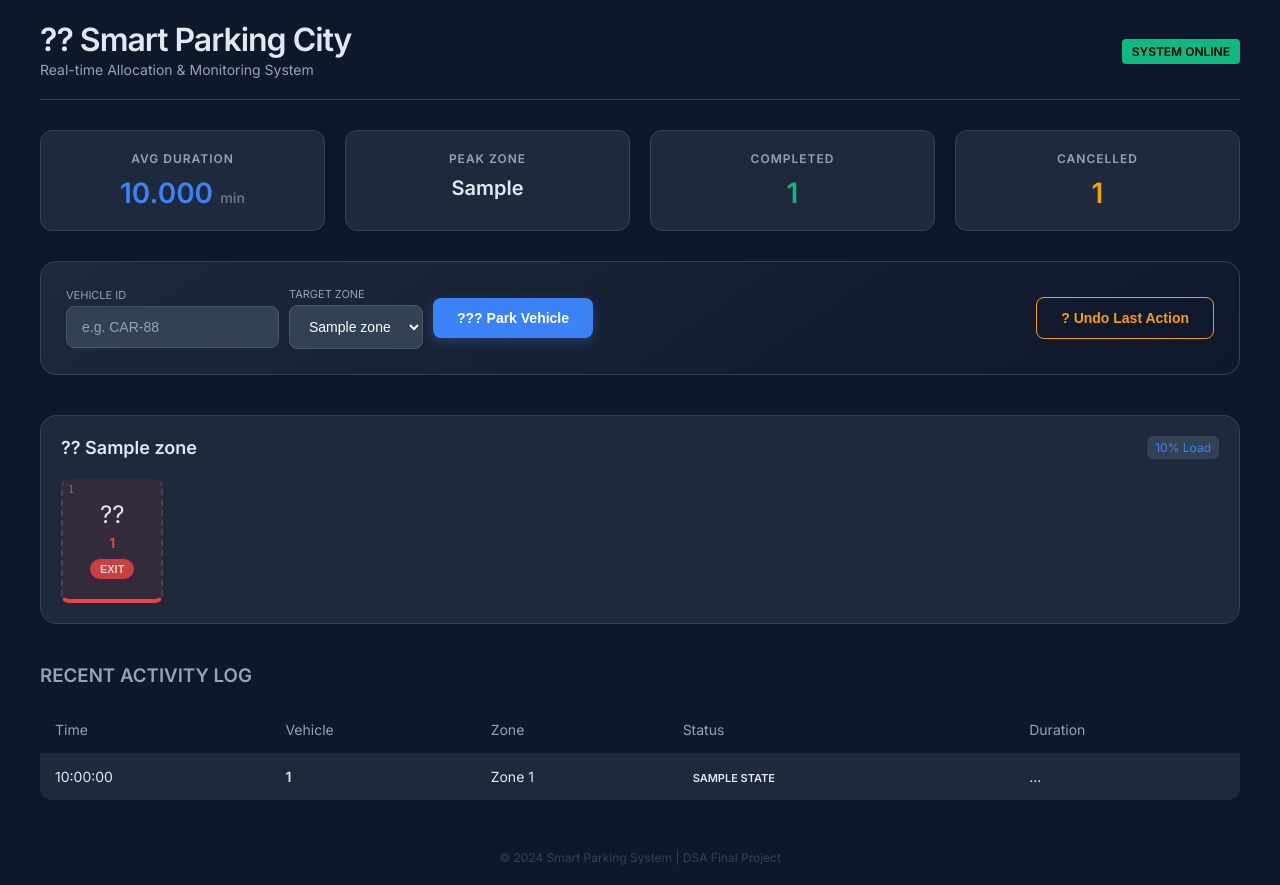
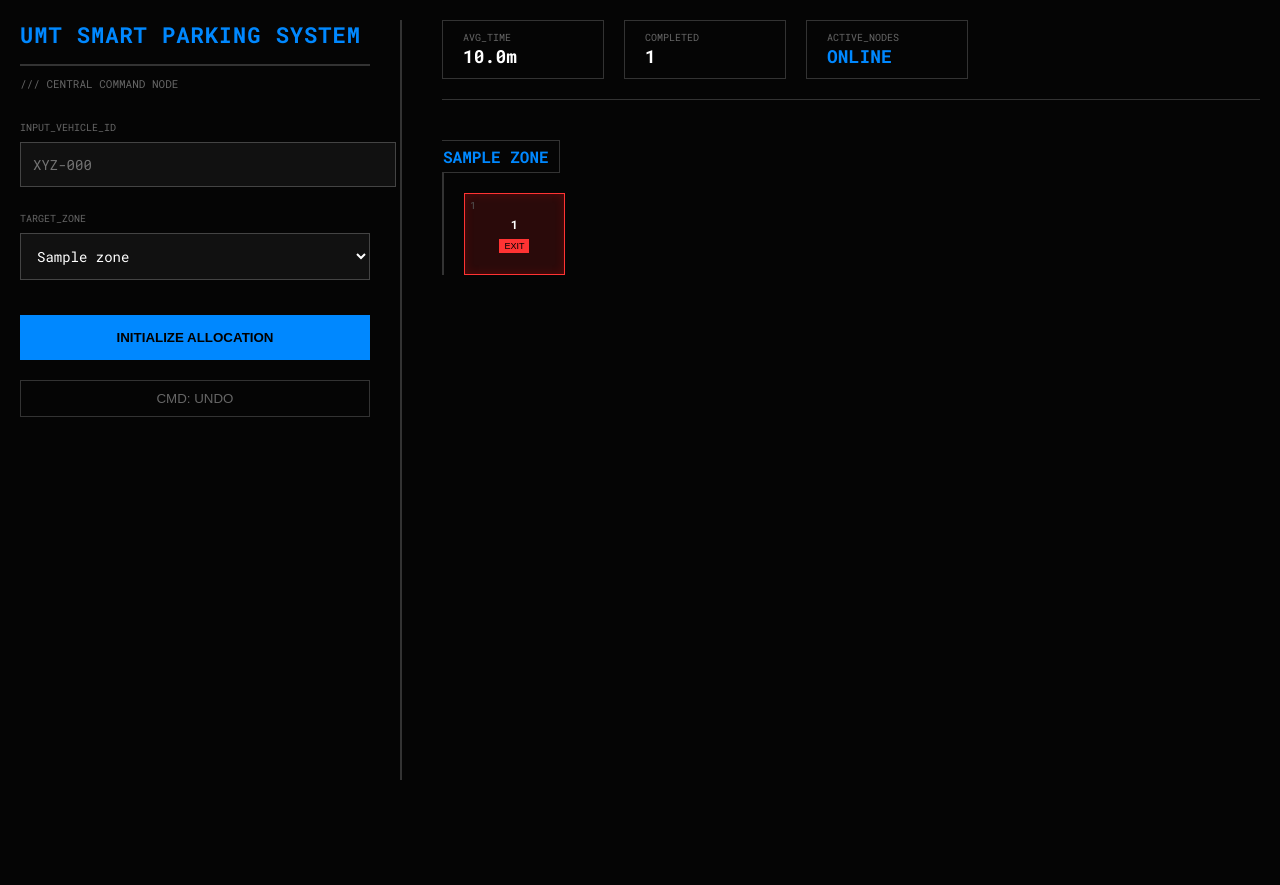
Before and after one commit to muhammadusman959/Smart-Parking-System, a Django app: template parking_gui/templates/dashboard.html in a window 1280 px wide. After the commit the page ends 780 px from the top, so only its background shows below. Run offline with Django 5.2, Linux system fonts and the light colour scheme; the template is opened without the code that fills it: most values are stand-ins (such as "Sample title", 1, 10 or a date in 2020); parts of the project's set-up code (start-up, migrations or seed data) failed here and were passed over.

Commit message:
Add files via upload

```diff
--- a/parking_gui/templates/dashboard.html
+++ b/parking_gui/templates/dashboard.html
@@ -3,269 +3,230 @@
 <head>
     <meta charset="UTF-8">
     <meta name="viewport" content="width=device-width, initial-scale=1.0">
-    <title>Smart Parking Command Center</title>
-    <link href="https://fonts.googleapis.com/css2?family=Inter:wght@300;400;600&display=swap" rel="stylesheet">
+    <title>UMT Smart Parking</title>
+    <link href="https://fonts.googleapis.com/css2?family=Roboto+Mono:wght@400;700&display=swap" rel="stylesheet">
     <style>
         :root {
-            --bg-color: #0f172a;
-            --card-bg: #1e293b;
-            --text-main: #e2e8f0;
-            --text-muted: #94a3b8;
-            --accent-blue: #3b82f6;
-            --accent-green: #10b981;
-            --accent-red: #ef4444;
-            --accent-orange: #f59e0b;
+            --bg-color: #050505;
+            --line-color: #333;
+            --node-free: #1a1a1a;
+            --node-occupied: #2a0a0a;
+            --accent-green: #00ff41;
+            --accent-red: #ff3333;
+            --accent-blue: #0088ff;
+            --text-color: #cccccc;
         }
 
         body {
-            font-family: 'Inter', sans-serif;
             background-color: var(--bg-color);
-            color: var(--text-main);
+            color: var(--text-color);
+            font-family: 'Roboto Mono', monospace;
             margin: 0;
             padding: 20px;
+            height: 100vh;
+            box-sizing: border-box;
+            display: flex;
+            gap: 40px;
+            overflow: hidden;
         }
 
-        .container {
-            max-width: 1200px;
-            margin: 0 auto;
+        /* --- LEFT COLUMN: CONTROL NODE --- */
+        .control-panel {
+            width: 350px;
+            display: flex;
+            flex-direction: column;
+            border-right: 2px solid var(--line-color);
+            padding-right: 30px;
         }
 
-        /* HEADER */
-        header {
+        .system-header {
+            font-size: 22px;
+            font-weight: bold;
+            color: var(--accent-blue);
+            margin-bottom: 10px;
+            text-transform: uppercase;
+            letter-spacing: 1px;
+            border-bottom: 2px solid var(--line-color);
+            padding-bottom: 15px;
+        }
+
+        .sub-header {
+            font-size: 11px;
+            color: #666;
+            margin-bottom: 30px;
+        }
+
+        .input-group { margin-bottom: 25px; }
+
+        label {
+            display: block;
+            font-size: 10px;
+            color: #666;
+            margin-bottom: 8px;
+            text-transform: uppercase;
+        }
+
+        input, select {
+            width: 100%;
+            background: #111;
+            border: 1px solid #444;
+            color: white;
+            padding: 12px;
+            font-family: 'Roboto Mono', monospace;
+            font-size: 14px;
+            outline: none;
+        }
+        input:focus, select:focus { border-color: var(--accent-blue); }
+
+        .btn-action {
+            width: 100%;
+            padding: 15px;
+            background: var(--accent-blue);
+            border: none;
+            color: black;
+            font-weight: bold;
+            cursor: pointer;
+            text-transform: uppercase;
+            margin-top: 10px;
+        }
+        .btn-action:hover { opacity: 0.9; }
+
+        .btn-undo {
+            width: 100%;
+            padding: 10px;
+            background: transparent;
+            border: 1px solid var(--line-color);
+            color: #666;
+            margin-top: 20px;
+            cursor: pointer;
+        }
+        .btn-undo:hover { border-color: var(--accent-red); color: var(--accent-red); }
+
+        /* --- RIGHT COLUMN: THE NETWORK GRID --- */
+        .grid-container {
+            flex: 1;
             display: flex;
-            justify-content: space-between;
-            align-items: center;
-            margin-bottom: 30px;
-            border-bottom: 1px solid #334155;
+            flex-direction: column;
+            overflow-y: auto;
+        }
+
+        .stats-row {
+            display: flex;
+            gap: 20px;
+            margin-bottom: 40px;
+            border-bottom: 1px solid var(--line-color);
             padding-bottom: 20px;
         }
-        h1 { margin: 0; font-weight: 600; letter-spacing: -1px; }
-        .subtitle { color: var(--text-muted); font-size: 14px; }
+        .stat-box {
+            border: 1px solid var(--line-color);
+            padding: 10px 20px;
+            min-width: 120px;
+        }
+        .stat-label { font-size: 10px; color: #666; }
+        .stat-val { font-size: 18px; font-weight: bold; color: white; }
 
-        /* STATS GRID */
-        .stats-grid {
-            display: grid;
-            grid-template-columns: repeat(auto-fit, minmax(200px, 1fr));
-            gap: 20px;
-            margin-bottom: 30px;
-        }
-        .stat-card {
-            background: var(--card-bg);
-            padding: 20px;
-            border-radius: 12px;
-            border: 1px solid #334155;
-            text-align: center;
-            box-shadow: 0 4px 6px -1px rgba(0, 0, 0, 0.1);
-        }
-        .stat-card h3 {
-            margin: 0;
-            font-size: 12px;
-            text-transform: uppercase;
-            letter-spacing: 1px;
-            color: var(--text-muted);
-        }
-        .stat-card p {
-            font-size: 28px;
-            font-weight: 700;
-            margin: 10px 0 0 0;
-            color: var(--text-main);
-        }
-        .stat-card.highlight p { color: var(--accent-blue); }
-
-        /* CONTROLS AREA */
-        .controls {
-            background: linear-gradient(145deg, #1e293b, #0f172a);
-            padding: 25px;
-            border-radius: 16px;
-            border: 1px solid #334155;
-            display: flex;
-            gap: 15px;
-            align-items: center;
-            margin-bottom: 40px;
-            flex-wrap: wrap;
-        }
-        input, select {
-            background: #334155;
-            border: 1px solid #475569;
-            color: white;
-            padding: 12px 15px;
-            border-radius: 8px;
-            outline: none;
-            font-size: 14px;
-        }
-        input::placeholder { color: #94a3b8; }
-
-        button {
-            padding: 12px 24px;
-            cursor: pointer;
-            border: none;
-            border-radius: 8px;
-            font-weight: 600;
-            transition: all 0.2s;
-            font-size: 14px;
-        }
-        .btn-park {
-            background: var(--accent-blue);
-            color: white;
-            box-shadow: 0 4px 12px rgba(59, 130, 246, 0.3);
-        }
-        .btn-park:hover { background: #2563eb; transform: translateY(-1px); }
-
-        .btn-undo {
-            background: transparent;
-            border: 1px solid var(--accent-orange);
-            color: var(--accent-orange);
-            margin-left: auto;
-        }
-        .btn-undo:hover { background: var(--accent-orange); color: white; }
-
-        /* ZONES LAYOUT */
-        .zones-container {
-            display: grid;
-            grid-template-columns: repeat(auto-fit, minmax(400px, 1fr));
-            gap: 25px;
-            margin-bottom: 40px;
-        }
-        .zone-box {
-            background: var(--card-bg);
-            border-radius: 16px;
-            padding: 20px;
-            border: 1px solid #334155;
-        }
-        .zone-header {
-            display: flex;
-            justify-content: space-between;
-            margin-bottom: 20px;
-            align-items: center;
-        }
-        .zone-title { font-size: 18px; font-weight: 600; display: flex; align-items: center; gap: 10px; }
-        .zone-badge {
-            background: #334155;
-            padding: 4px 8px;
-            border-radius: 6px;
-            font-size: 12px;
-            color: var(--accent-blue);
+        /* --- TREE/GRAPH VISUALS --- */
+        .zone-branch {
+            margin-bottom: 50px;
+            position: relative;
+            padding-left: 20px;
+            border-left: 2px solid var(--line-color);
         }
 
-        /* PARKING SLOTS */
-        .slot-grid {
+        .zone-title {
+            background: var(--bg-color);
+            padding: 5px 10px;
+            border: 1px solid var(--line-color);
+            display: inline-block;
+            margin-bottom: 20px;
+            color: var(--accent-blue);
+            font-weight: bold;
+            position: relative;
+            left: -32px;
+            text-transform: uppercase;
+        }
+
+        .node-cluster {
             display: grid;
             grid-template-columns: repeat(auto-fill, minmax(100px, 1fr));
             gap: 15px;
         }
-        .slot {
-            height: 120px;
-            border-radius: 8px;
+
+        .node {
+            height: 80px;
+            background: var(--node-free);
+            border: 1px solid var(--line-color);
             display: flex;
             flex-direction: column;
             justify-content: center;
             align-items: center;
             position: relative;
-            transition: 0.3s;
-            border-left: 2px dashed rgba(255,255,255,0.1);
-            border-right: 2px dashed rgba(255,255,255,0.1);
-            background: rgba(255,255,255,0.02);
+            transition: all 0.2s;
         }
 
-        /* FREE SLOT */
-        .slot.free {
-            border-bottom: 4px solid var(--accent-green);
-        }
-        .slot.free h4 { color: var(--accent-green); }
-
-        /* OCCUPIED SLOT */
-        .slot.occupied {
-            background: rgba(239, 68, 68, 0.1);
-            border-bottom: 4px solid var(--accent-red);
-        }
-        .slot.occupied strong { color: var(--accent-red); }
-
-        .slot-id {
+        /* Connector Line */
+        .node::before {
+            content: '';
             position: absolute;
-            top: 5px;
-            left: 5px;
-            font-size: 10px;
-            color: #64748b;
-            font-family: monospace;
+            left: -16px;
+            top: 50%;
+            width: 15px;
+            height: 1px;
+            background: var(--line-color);
+            display: none;
         }
 
-        .car-icon { font-size: 24px; margin-bottom: 5px; }
+        .node.occupied {
+            background: var(--node-occupied);
+            border-color: var(--accent-red);
+            box-shadow: inset 0 0 10px rgba(255, 0, 0, 0.2);
+        }
 
-        /* DEPART BUTTON */
-        .btn-depart {
+        .node.pulse {
+            border-color: var(--accent-green);
+            background: rgba(0, 255, 65, 0.1);
+            animation: flash 1.5s infinite alternate;
+        }
+
+        .node-id { font-size: 10px; color: #555; position: absolute; top: 5px; left: 5px; }
+        .vehicle-id { font-size: 12px; font-weight: bold; color: white; }
+
+        .btn-release {
+            margin-top: 5px;
             background: var(--accent-red);
-            color: white;
-            padding: 4px 10px;
-            font-size: 11px;
-            border-radius: 20px;
-            margin-top: 8px;
-            opacity: 0.8;
+            border: none;
+            color: black;
+            font-size: 9px;
+            padding: 2px 5px;
+            cursor: pointer;
         }
-        .btn-depart:hover { opacity: 1; transform: scale(1.05); }
 
-        /* HISTORY TABLE */
-        table {
-            width: 100%;
-            border-collapse: collapse;
-            background: var(--card-bg);
-            border-radius: 12px;
-            overflow: hidden;
-            font-size: 14px;
+        @keyframes flash {
+            from { box-shadow: 0 0 5px var(--accent-green); border-color: var(--accent-green); }
+            to { box-shadow: 0 0 20px var(--accent-green); border-color: white; }
         }
-        th { background: #0f172a; padding: 15px; text-align: left; color: var(--text-muted); font-weight: 500; }
-        td { padding: 15px; border-bottom: 1px solid #334155; }
-        tr:last-child td { border-bottom: none; }
-
-        .tag { padding: 4px 10px; border-radius: 20px; font-size: 11px; font-weight: 600; text-transform: uppercase; }
-        .tag.ALLOCATED { background: rgba(59, 130, 246, 0.2); color: var(--accent-blue); }
-        .tag.RELEASED { background: rgba(16, 185, 129, 0.2); color: var(--accent-green); }
-        .tag.CANCELLED { background: rgba(239, 68, 68, 0.2); color: var(--accent-red); }
-
     </style>
 </head>
 <body>
 
-<div class="container">
+    <div class="control-panel">
+        <div class="system-header">
+            UMT SMART PARKING SYSTEM
+        </div>
+        <div class="sub-header">
+            /// CENTRAL COMMAND NODE
+        </div>
 
-    <header>
-        <div>
-            <h1>?? Smart Parking City</h1>
-            <span class="subtitle">Real-time Allocation & Monitoring System</span>
-        </div>
-        <div>
-            <span style="background:var(--accent-green); color:#000; padding:5px 10px; border-radius:4px; font-weight:bold; font-size:12px;">SYSTEM ONLINE</span>
-        </div>
-    </header>
+        <form action="{% url 'process_allocation' %}" method="POST">
+            {% csrf_token %}
 
-    <div class="stats-grid">
-        <div class="stat-card highlight">
-            <h3>Avg Duration</h3>
-            <p>{{ avg_duration|floatformat:3 }} <span style="font-size:14px; color:#64748b;">min</span></p>
-        </div>
-        <div class="stat-card">
-            <h3>Peak Zone</h3>
-            <p style="font-size:20px;">{{ peak_zone }}</p>
-        </div>
-        <div class="stat-card">
-            <h3>Completed</h3>
-            <p style="color:var(--accent-green);">{{ completed_count }}</p>
-        </div>
-        <div class="stat-card">
-            <h3>Cancelled</h3>
-            <p style="color:var(--accent-orange);">{{ cancelled_count }}</p>
-        </div>
-    </div>
-
-    <div class="controls">
-        <form action="{% url 'process_allocation' %}" method="POST" style="display:flex; gap:10px; align-items:center;">
-            {% csrf_token %}
-            <div style="display:flex; flex-direction:column;">
-                <label style="font-size:11px; color:#94a3b8; margin-bottom:4px;">VEHICLE ID</label>
-                <input type="text" name="vehicle_id" placeholder="e.g. CAR-88" required autocomplete="off">
+            <div class="input-group">
+                <label>INPUT_VEHICLE_ID</label>
+                <input type="text" name="vehicle_id" placeholder="XYZ-000" required autocomplete="off">
             </div>
 
-            <div style="display:flex; flex-direction:column;">
-                <label style="font-size:11px; color:#94a3b8; margin-bottom:4px;">TARGET ZONE</label>
+            <div class="input-group">
+                <label>TARGET_ZONE</label>
                 <select name="zone_id">
                     {% for zone in zones %}
                     <option value="{{ zone.zone_id }}">{{ zone.name }}</option>
@@ -273,43 +234,57 @@
                 </select>
             </div>
 
-            <button type="submit" class="btn-park">??? Park Vehicle</button>
+            <button type="submit" class="btn-action">INITIALIZE ALLOCATION</button>
         </form>
 
-        <form action="{% url 'process_undo' %}" method="POST" style="margin-left:auto;">
+        <form action="{% url 'process_undo' %}" method="POST">
             {% csrf_token %}
-            <button type="submit" class="btn-undo">? Undo Last Action</button>
+            <button type="submit" class="btn-undo">CMD: UNDO</button>
         </form>
     </div>
 
-    <div class="zones-container">
+    <div class="grid-container">
+
+        <div class="stats-row">
+            <div class="stat-box">
+                <div class="stat-label">AVG_TIME</div>
+                <div class="stat-val">{{ avg_duration|floatformat:1 }}m</div>
+            </div>
+            <div class="stat-box">
+                <div class="stat-label">COMPLETED</div>
+                <div class="stat-val">{{ completed_count }}</div>
+            </div>
+            <div class="stat-box">
+                <div class="stat-label">ACTIVE_NODES</div>
+                <div class="stat-val" style="color:var(--accent-blue)">ONLINE</div>
+            </div>
+        </div>
+
         {% for zone in zones %}
-        <div class="zone-box">
-            <div class="zone-header">
-                <div class="zone-title">
-                    <span>?? {{ zone.name }}</span>
-                </div>
-                <div class="zone-badge">{{ zone.calculate_utilization|floatformat:0 }}% Load</div>
+        <div class="zone-branch">
+            <div class="zone-title">
+                {{ zone.name }}
             </div>
 
-            <div class="slot-grid">
+            <div class="node-cluster">
                 {% for area in zone.parking_areas %}
                     {% for slot in area.slots %}
 
-                    <div class="slot {% if slot.is_available %}free{% else %}occupied{% endif %}">
-                        <span class="slot-id">{{ slot.slot_id }}</span>
+                    <div class="node
+                        {% if slot.vehicle_id %}occupied{% endif %}
+                        {% if slot.vehicle_id == just_parked_id %}pulse{% endif %}
+                    ">
+                        <span class="node-id">{{ slot.slot_id }}</span>
 
                         {% if slot.vehicle_id %}
-                            <div class="car-icon">??</div>
-                            <strong style="font-size:14px;">{{ slot.vehicle_id }}</strong>
-
-                            <form action="{% url 'process_release' %}" method="POST">
+                            <span class="vehicle-id">{{ slot.vehicle_id }}</span>
+                            <form action="{% url 'process_release' %}" method="POST" style="margin:0;">
                                 {% csrf_token %}
                                 <input type="hidden" name="vehicle_id" value="{{ slot.vehicle_id }}">
-                                <button type="submit" class="btn-depart">EXIT</button>
+                                <button type="submit" class="btn-release">EXIT</button>
                             </form>
                         {% else %}
-                            <div style="color:#334155; font-size:12px;">AVAILABLE</div>
+                            <span style="font-size:10px; color:#333;">EMPTY</span>
                         {% endif %}
                     </div>
 
@@ -318,42 +293,8 @@
             </div>
         </div>
         {% endfor %}
+
     </div>
-
-    <h3 style="color:var(--text-muted); margin-top:40px;">RECENT ACTIVITY LOG</h3>
-    <table>
-        <thead>
-            <tr>
-                <th>Time</th>
-                <th>Vehicle</th>
-                <th>Zone</th>
-                <th>Status</th>
-                <th>Duration</th>
-            </tr>
-        </thead>
-        <tbody>
-            {% for req in history reversed %}
-            <tr>
-                <td>{{ req.request_time|date:"H:i:s" }}</td>
-                <td style="font-weight:bold;">{{ req.vehicle_id }}</td>
-                <td>Zone {{ req.requested_zone_id }}</td>
-                <td><span class="tag {{ req.state.name }}">{{ req.state.name }}</span></td>
-                <td>
-                    {% if req.state.name == "RELEASED" %}
-                        {{ req.get_duration_minutes|floatformat:2 }} min
-                    {% else %}
-                        ...
-                    {% endif %}
-                </td>
-            </tr>
-            {% endfor %}
-        </tbody>
-    </table>
-
-    <div style="text-align:center; margin-top:50px; color:#334155; font-size:12px;">
-        &copy; 2024 Smart Parking System | DSA Final Project
-    </div>
-</div>
 
 </body>
 </html>
```
